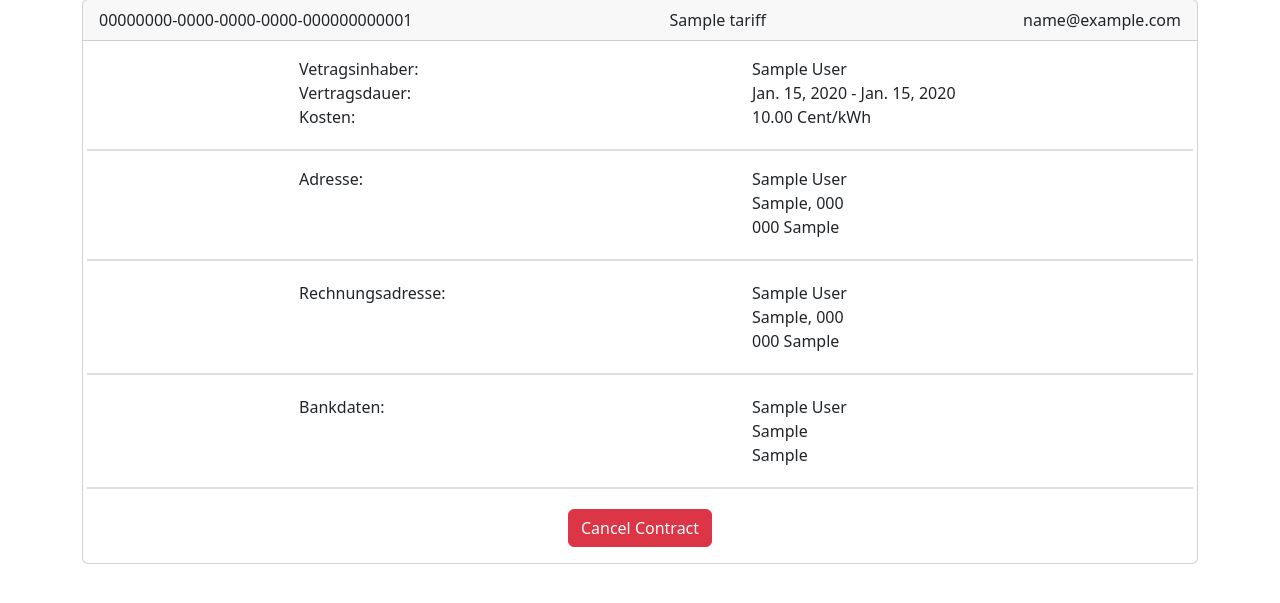
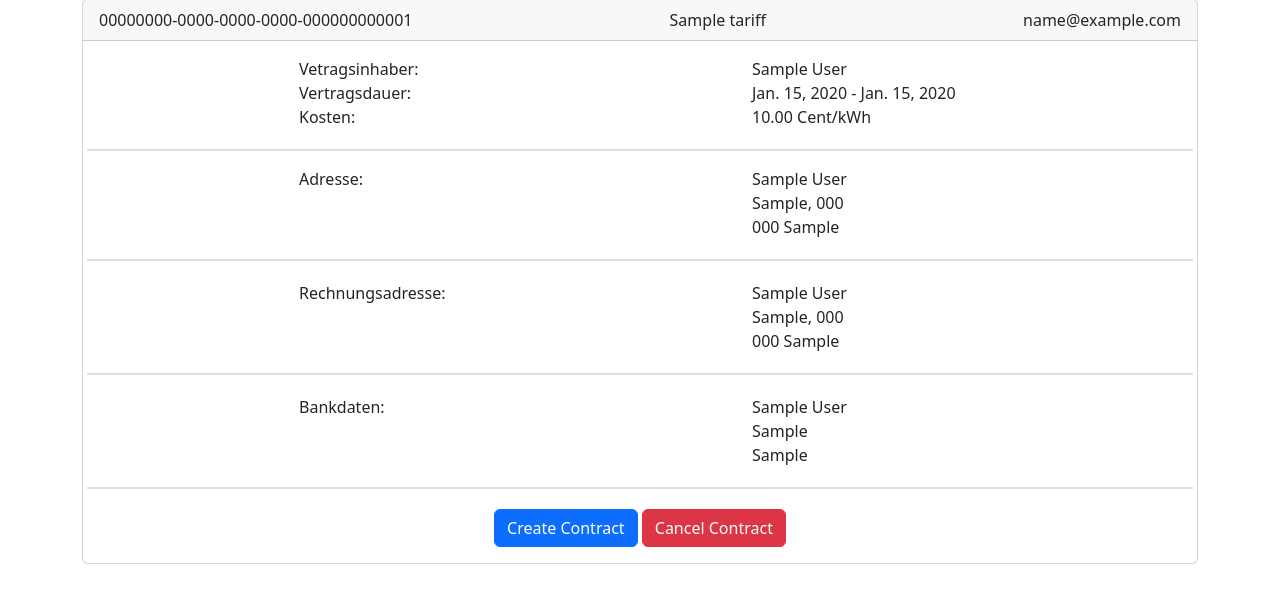
Before and after one commit to CelMur/TINF21CS2_Security_by_Design_Gruppenprojekt, a Django app: page /contract/ in a window 1280 px wide, after a click that opens the changed part. Shown: the part 147-750 px from the top of the page. Run offline with Django 3.2, Linux system fonts and the light colour scheme; a user stored in the database is signed in; tables that the repository leaves empty hold one stand-in row (values such as "Sample post"); parts of the project's set-up code (start-up, migrations or seed data) failed here and were passed over; some libraries are stand-ins or nearby versions.

Commit message:
Button zum Dashboard

```diff
--- a/Project/electricity-provider/templates/ui_contract_page.html
+++ b/Project/electricity-provider/templates/ui_contract_page.html
@@ -136,6 +136,7 @@ Login
 
                   <div class="row">
                     <div class="col" style="text-align: center;">
+                      <a type="button" class="btn btn-primary" href="/customer/">Create Contract</a>
                       <button type="button" id="cancelContract" data-contract-id="{{ contract.id }}" class="btn btn-danger">Cancel Contract</button>
                     </div>
                   </div>
```
